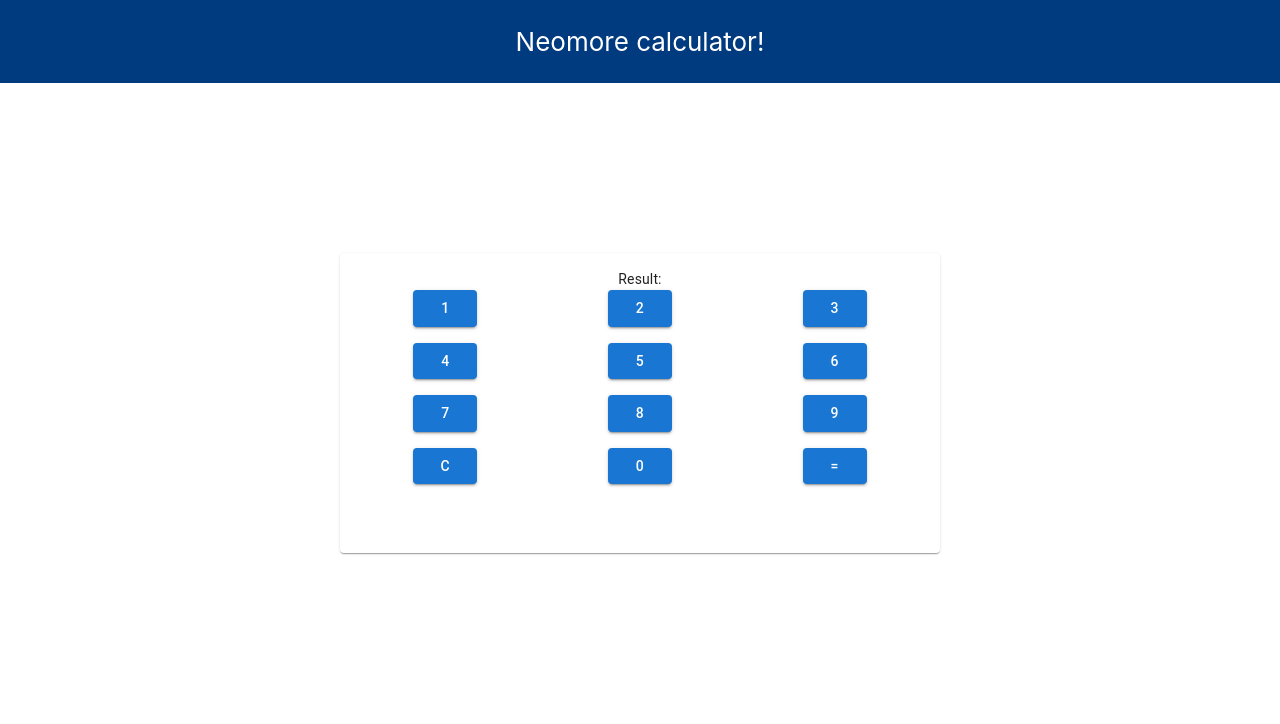
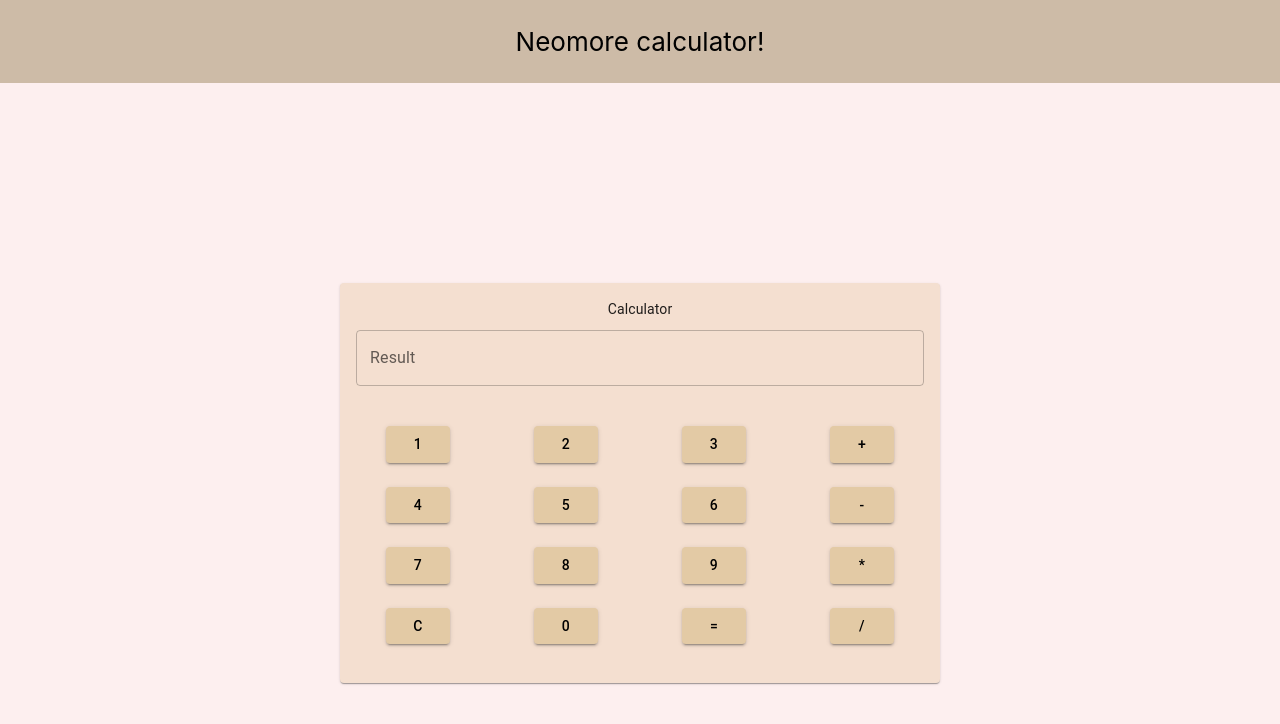
Before and after one commit to Maxbwee/NeomoreCalculator, a React (Create React App) app: page / in a window 1280 px wide. Shown: the top 724 px of the page. Built offline with nearby package versions, Linux system fonts and the light colour scheme.

Commit message:
Working version of calculation and error handling. Also added styling

```diff
--- a/package.json
+++ b/package.json
@@ -9,6 +9,7 @@
     "@testing-library/jest-dom": "^5.16.5",
     "@testing-library/react": "^13.4.0",
     "@testing-library/user-event": "^13.5.0",
+    "mathjs": "^11.8.0",
     "react": "^18.2.0",
     "react-dom": "^18.2.0",
     "react-scripts": "5.0.1",
--- a/src/App.css
+++ b/src/App.css
@@ -1,14 +1,16 @@
 .App {
   text-align: center;
+  background-color: #FDEFEF;
+
 }
 
 .App-header {
-  background-color: #003A7F;
+  background-color: #CDBBA7;
   min-height: 1vh;
   display: flex;
   flex-direction: column;
   align-items: center;
   justify-content: center;
   font-size: calc(10px + 2vmin);
-  color: white;
+  color: black;
 }
--- a/src/pages/Calculator.js
+++ b/src/pages/Calculator.js
@@ -1,116 +1,195 @@
-import * as React from 'react';
-import Box from '@mui/material/Box';
+import React , {useState} from 'react';
 import Card from '@mui/material/Card';
-import CardActions from '@mui/material/CardActions';
 import CardContent from '@mui/material/CardContent';
-import { Grid } from '@mui/material';
+import { Grid, TextField } from '@mui/material';
 import Button from '@mui/material/Button';
 import Typography from '@mui/material/Typography';
 import "../styles/Styles.css"; // import the style.css file
+import * as math from 'mathjs';
 
 
 export default function Calculator() {
+
+    // Used as the users inputted numbers
+    const [input, setInput] = useState('');
+
+    // Handles users click of the buttons
+    const handleButtonClick = (value) => {
+        setInput((prevInput) => prevInput + value)
+    };
+
+    // Specific button to handle clearing numbers
+    const handleClearClick = () => {
+        setInput('');
+    }
+
+    // Specific button to perform the calculation
+    const handleEqualClick = () => {
+        try {
+            const result = math.evaluate(input);
+            setInput(result.toString());
+        } catch (error) {
+            setInput('Error')
+        }
+    }
+
     return(
       <div className="cardContainer">
-        <Card className="customCard">
+        <Card className="customCard"
+        style={{backgroundColor: '#F4DFD0'}}
+        >
             <CardContent>
-            <Typography sx={{ fontSize: 14 }}> Result: </Typography>
-
-            <Grid  container spacing={2} justifyContent="center" alignItems="center">
-            <Grid item xs={4}>
+            <Typography style={{ fontSize: 14, marginBottom: 10 }}> Calculator </Typography>
+            <TextField
+                label="Result"
+                variant="outlined"
+                value={input}
+                onChange={(e) => setInput(e.target.value)}
+                fullWidth
+            />
+            <Grid  container spacing={3} justifyContent="center" alignItems="center" marginTop={2}>
+            <Grid item xs={3}>
                 <Button
                 variant="contained"
-                className="customButton"
+                style={{ backgroundColor: '#E3CAA5', color: 'black'}}
+                onClick={() => handleButtonClick('1')}
                 >
                 1
                 </Button>
             </Grid>
-            <Grid item xs={4}>
+            <Grid item xs={3}>
             <Button
                 variant="contained"
-                className="customButton"
+                style={{ backgroundColor: '#E3CAA5', color: 'black'}}
+                onClick={() => handleButtonClick('2')}
                 >
                 2
                 </Button>
             </Grid>
-            <Grid item xs={4}>
+            <Grid item xs={3}>
             <Button
                 variant="contained"
-                className="customButton"
+                style={{ backgroundColor: '#E3CAA5', color: 'black'}}
+                onClick={() => handleButtonClick('3')}
                 >
                 3
                 </Button>
             </Grid>
-            <Grid item xs={4}>
+            <Grid item xs={3}>
             <Button
                 variant="contained"
-                className="customButton"
+                style={{ backgroundColor: '#E3CAA5', color: 'black'}}
+                onClick={() => handleButtonClick('+')}
+                >
+                +
+                </Button>
+            </Grid>
+            <Grid item xs={3}>
+            <Button
+                variant="contained"
+                style={{ backgroundColor: '#E3CAA5', color: 'black'}}
+                onClick={() => handleButtonClick('4')}
                 >
                 4
                 </Button>
             </Grid>
-            <Grid item xs={4}>
+            <Grid item xs={3}>
             <Button
                 variant="contained"
-                className="customButton"
+                style={{ backgroundColor: '#E3CAA5', color: 'black'}}
+                onClick={() => handleButtonClick('5')}
                 >
                 5
                 </Button>
             </Grid>
-            <Grid item xs={4}>
+            <Grid item xs={3}>
             <Button
                 variant="contained"
-                className="customButton"
+                style={{ backgroundColor: '#E3CAA5', color: 'black'}}
+                onClick={() => handleButtonClick('6')}
                 >
                 6
                 </Button>
             </Grid>
-            <Grid item xs={4}>
+            <Grid item xs={3}>
             <Button
                 variant="contained"
-                className="customButton"
+                style={{ backgroundColor: '#E3CAA5', color: 'black'}}
+                onClick={() => handleButtonClick('-')}
+                >
+                -
+                </Button>
+            </Grid>
+            <Grid item xs={3}>
+            <Button
+                variant="contained"
+                style={{ backgroundColor: '#E3CAA5', color: 'black'}}
+                onClick={() => handleButtonClick('7')}
                 >
                 7
                 </Button>
             </Grid>
-            <Grid item xs={4}>
+            <Grid item xs={3}>
             <Button
                 variant="contained"
-                className="customButton"
+                style={{ backgroundColor: '#E3CAA5', color: 'black'}}
+                onClick={() => handleButtonClick('8')}
                 >
                 8
                 </Button>
             </Grid>
-            <Grid item xs={4}>
+            <Grid item xs={3}>
             <Button
                 variant="contained"
-                className="customButton"
+                style={{ backgroundColor: '#E3CAA5', color: 'black'}}
+                onClick={() => handleButtonClick('9')}
                 >
                 9
                 </Button>
             </Grid>
-            <Grid item xs={4}>
+            <Grid item xs={3}>
             <Button
                 variant="contained"
-                className="customButton"
+                style={{ backgroundColor: '#E3CAA5', color: 'black'}}
+                onClick={() => handleButtonClick('*')}
+                >
+                *
+                </Button>
+            </Grid>
+            <Grid item xs={3}>
+            <Button
+                variant="contained"
+                style={{ backgroundColor: '#E3CAA5', color: 'black'}}
+                onClick={() => handleClearClick()}
                 >
                 C
                 </Button>
             </Grid>
-            <Grid item xs={4}>
+            <Grid item xs={3}>
             <Button
                 variant="contained"
-                className="customButton"
+                style={{ backgroundColor: '#E3CAA5', color: 'black'}}
+                onClick={() => handleButtonClick('0')}
                 >
                 0
                 </Button>
             </Grid>
-            <Grid item xs={4}>
+            <Grid item xs={3}>
             <Button
                 variant="contained"
-                className="customButton"
+                style={{ backgroundColor: '#E3CAA5', color: 'black'}}
+                onClick={() => handleEqualClick()}
                 >
                 =
+                </Button>
+            </Grid>
+            <Grid item xs={3}>
+            <Button
+                variant="contained"
+                style={{ backgroundColor: '#E3CAA5', color: 'black'}}
+                onClick={() => handleButtonClick('/')}
+                >
+                /
                 </Button>
             </Grid>
             </Grid>
--- a/src/styles/Styles.css
+++ b/src/styles/Styles.css
@@ -2,15 +2,19 @@
     display: flex;
     justify-content: center;
     align-items: center;
-    height: 80vh;
+    height: 100vh;
 }
 
 .customCard{
     width: 600px; /* Adjust width as needed */
-    height: 300px; /* Adjust height as needed */
-    background-color: #EBEBEB;
+    height: 400px; /* Adjust height as needed */
+    background-color: #DAD0C2;
 }
 
-.customButton{
-    background-color: #BBBFCA;
+.customButton .MuiButton-label {
+    background-color: '#BBBFCA ';
+     color: 'black';
 }
+
+
+/*#BBBFCA  Button colour */
```
Also changed, not shown: src/components/Calculator/Operators.js (+32 -0 lines), 1 other file (tests, documents, lock files or other folders).
